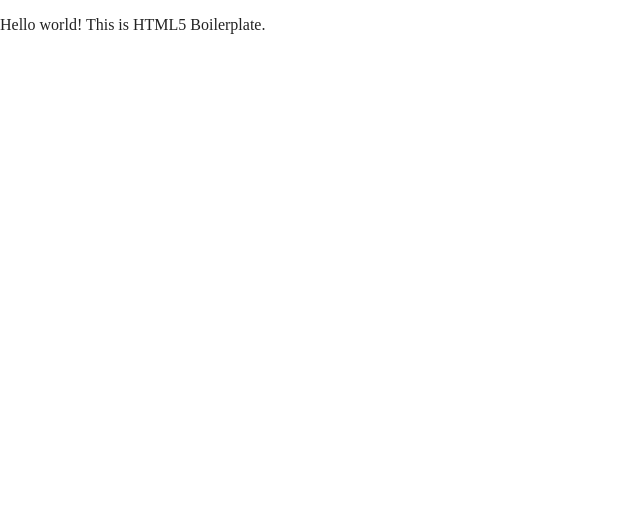
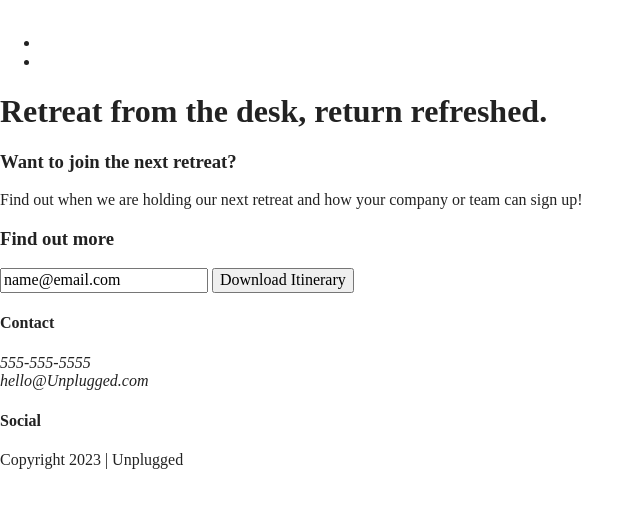
Before and after one commit to Mardi-D/unplugged_md, a website built with Parcel: page index.html in a window 1280 px wide. Shown: the whole page, without its empty margins (0-644 px from the left). Built offline with nearby package versions, Linux system fonts and the light colour scheme.

Commit message:
HTML head foot homepage

```diff
--- a/index.html
+++ b/index.html
@@ -3,7 +3,7 @@
 
 <head>
   <meta charset="utf-8">
-  <title></title>
+  <title>Unplugged | Retreat </title>
   <meta name="description" content="">
   <meta name="viewport" content="width=device-width, initial-scale=1">
 
@@ -25,7 +25,81 @@
 <body>
 
   <!-- Add your site or application content here -->
-  <p>Hello world! This is HTML5 Boilerplate.</p>
+  <header>
+    <div class="content-wrapper">
+      <a href="#home">
+        <img>
+      </a>
+      <div class="header-divider"></div>
+      <nav>
+        <ul>
+          <li><a href="faq/index.html"></a></li>
+          <li><a href="about/index.html"></a></li>
+        </ul>
+      </nav>
+    </div>
+  </header>
+
+
+  <main>
+    <section class="hero-area">
+      <div class="content-wrapper">
+        <h1>Retreat from the desk, return refreshed.</h1>
+      </div>
+    </section>
+    <aside>
+      <div class="content-wrapper">
+        <div class="form-description">
+          <h3>Want to join the next retreat?</h3>
+          <p>Find out when we are holding our next retreat and
+            how your company or team can sign up!</p>
+        </div>
+        <div class="form">
+          <h3>Find out more</h3>
+          <input type="text" name="name" value="name@email.com">
+          <input type="button" value="Download Itinerary">
+
+        </div>
+      </div>
+    </aside>
+  </main>  <!--main wrapper-->
+
+  <footer>
+    <div class="content-wrapper">
+      <div class="footer-content">
+        <div class="contact">
+          <h4>Contact</h4>
+          <address>
+            <p>
+              555-555-5555<br>
+              hello@Unplugged.com
+            </p>
+          </address>
+        </div>
+        <div class="social"></div>
+        <h4>Social</h4>
+        <div class="social-icons">
+          <p>
+            <a href="#"></a>
+          </p>
+          <p>
+            <a href="#"></a>
+          </p>
+          <p>
+            <a href="#"></a>
+          </p>
+
+        </div>
+      </div>
+
+    </div>
+    <div class="copyright"></div>
+      <p>Copyright 2023 | Unplugged</p>
+   </div> <!--footer content-wrapper ends-->
+  </footer>
+
+
+
   <script src="js/vendor/modernizr-3.11.2.min.js"></script>
   <script src="js/plugins.js"></script>
   <script src="js/main.js"></script>
```
